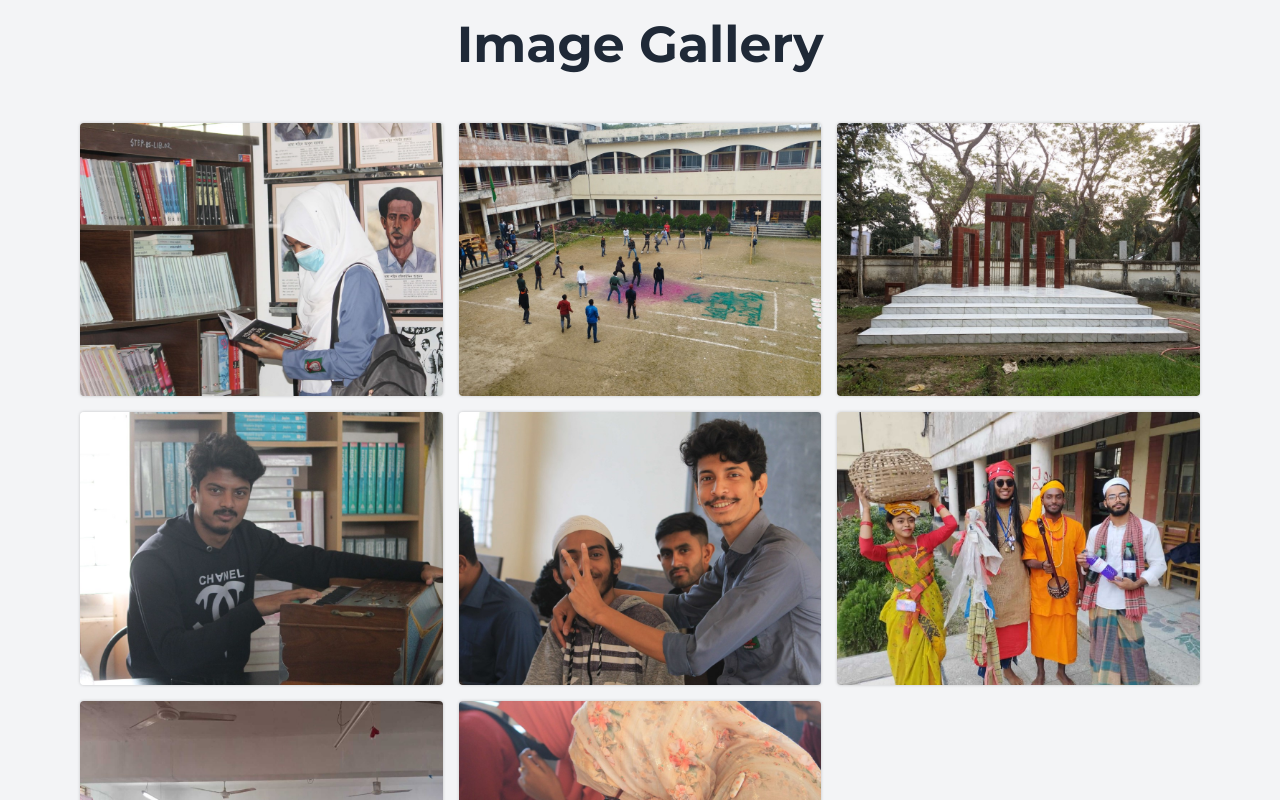
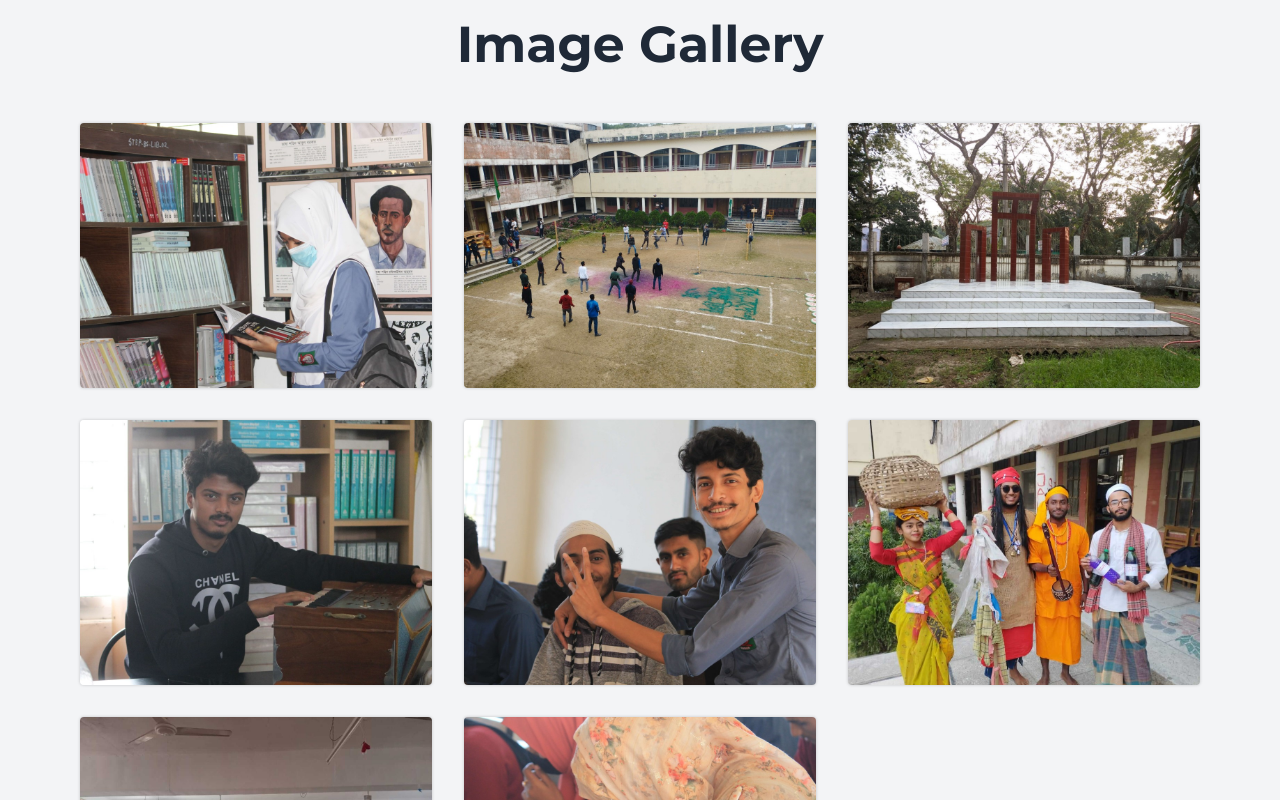
Before and after one commit to al-imam/lpi, a React (Vite) app: page / in a window 1280 px wide. Shown: the part 3480-4280 px from the top of the page. Built offline with nearby package versions, Linux system fonts and the light colour scheme.

Commit message:
add more gap and shadow

```diff
--- a/src/components/Gallery/gallery.module.css
+++ b/src/components/Gallery/gallery.module.css
@@ -21,7 +21,7 @@
 .gallery {
   display: grid;
   grid-template-columns: 1fr 1fr 1fr;
-  gap: 1rem;
+  gap: 2rem;
 }
 
 body :has(.open) :not(.open) {
@@ -101,7 +101,7 @@ svg {
 }
 
 .imgContainer:not(.open):hover {
-  box-shadow: 0 2px 2px rgb(0, 0, 0, 0.3);
+  box-shadow: 0 0.25rem 0.5rem rgba(105, 105, 105, 0.3);
 }
 
 .imgContainer:not(.open):hover::after {
```
